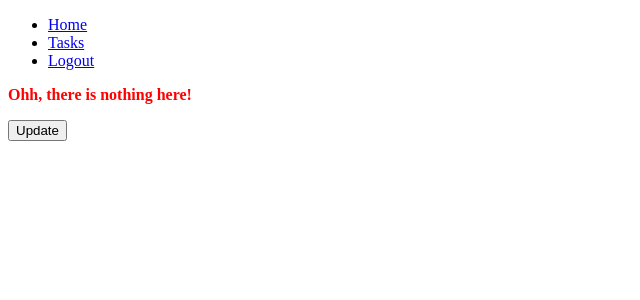
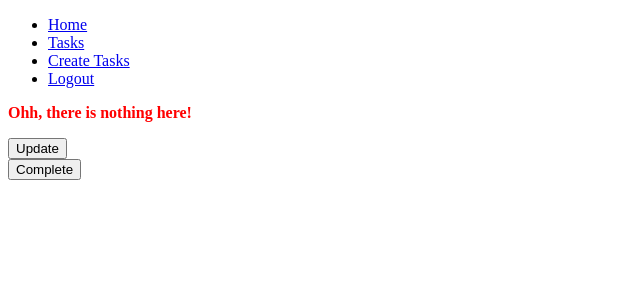
Before and after one commit to erickrh/django-auth-crud, a Django app: page /tasks/1 in a window 1280 px wide. Shown: the top 300 px of the page, without its empty margins (0-640 px from the left). Run offline with Django 4.2, Linux system fonts and the light colour scheme; a user stored in the database is signed in; data comes from the database, SQL or seed files in the repository; both versions use the stored data as it was after the commit.

Commit message:
Add complete task feature

```diff
--- a/tasks/templates/base.html
+++ b/tasks/templates/base.html
@@ -11,10 +11,13 @@
       <li>
         <a href="{% url 'home' %}">Home</a>
       </li>
+      {% if user.is_authenticated  %}
       <li>
         <a href="{% url 'tasks' %}">Tasks</a>
       </li>
-      {% if user.is_authenticated  %}
+      <li>
+        <a href="{% url 'create_tasks' %}">Create Tasks</a>
+      </li>
       <li>
         <a href="{% url 'logout' %}">Logout</a>
       </li>
--- a/tasks/templates/task_detail.html
+++ b/tasks/templates/task_detail.html
@@ -10,4 +10,11 @@
     <button>Update</button>
   </form>
 
+  <form action="{% url 'complete_task' task.id %}" method='post'>
+    {% csrf_token %}
+    <button>
+      Complete
+    </button>
+  </form>
+
 {% endblock %}
--- a/tasks/templates/tasks.html
+++ b/tasks/templates/tasks.html
@@ -1,7 +1,7 @@
 {% extends 'base.html' %}
 
 {% block content %}
-<h1>Tasks</h1>
+<h1>Tasks Pending</h1>
 
 {% for task in tasks %}
 <ul>
--- a/tasks/urls.py
+++ b/tasks/urls.py
@@ -6,6 +6,7 @@
   path('signup/', views.signup, name='signup'),
   path('tasks/', views.tasks, name='tasks'),
   path('tasks/<int:task_id>', views.task_detail, name='task_detail'),
+  path('tasks/<int:task_id>/complete', views.complete_task, name='complete_task'),
   path('tasks/create', views.create_task, name='create_tasks'),
   path('logout/', views.sighout, name='logout'),
   path('signin/', views.signin, name='signin')
--- a/tasks/views.py
+++ b/tasks/views.py
@@ -6,6 +6,7 @@
 from django.http import HttpResponse
 from .forms import Task_form
 from .models import Task
+from django.utils import timezone
 
 # Create your views here.
 def home(request):
@@ -82,6 +83,13 @@
         'error': 'Error updating task'
       })
 
+def complete_task(request, task_id):
+  if request.method == 'POST':
+    task = get_object_or_404(Task, id=task_id, user=request.user)
+    task.datecompleted = timezone.now()
+    task.save()
+    return redirect('tasks')
+
 def create_task(request):
   if request.method == 'GET':
     return render(request, 'create_task.html', {
```
Also changed, not shown: db.sqlite3.
